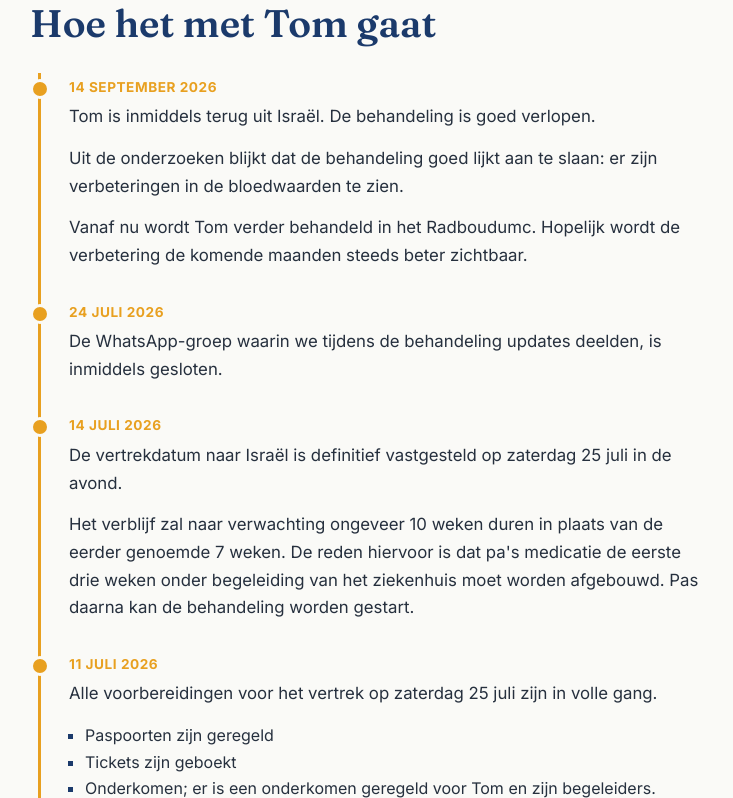
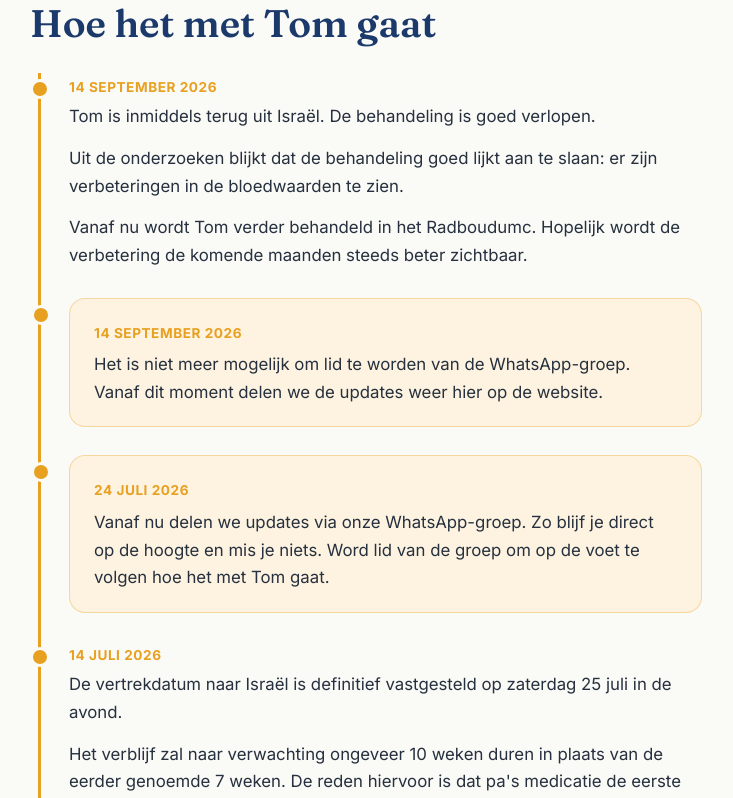
Before and after one commit to arnowals-art/help-tom, a React (Vite) app: page / in a window 1280 px wide. Shown: the part 1473-2271 px from the top of the page, without its empty margins (274-1007 px from the left). Built offline with nearby package versions, Linux system fonts and the light colour scheme; no server answers.

Commit message:
updates website

```diff
--- a/src/components/Updates.jsx
+++ b/src/components/Updates.jsx
@@ -9,8 +9,21 @@ export const UPDATES = [
     </>,
   },
   {
+    date: '14 september 2026',
+    channel: true,
+    text: <p>
+      Het is niet meer mogelijk om lid te worden van de WhatsApp-groep.
+      Vanaf dit moment delen we de updates weer hier op de website.
+    </p>,
+  },
+  {
     date: '24 juli 2026',
-    text: <p>De WhatsApp-groep waarin we tijdens de behandeling updates deelden, is inmiddels gesloten.</p>,
+    channel: true,
+    text: <p>
+      Vanaf nu delen we updates via onze WhatsApp-groep. Zo blijf je direct
+      op de hoogte en mis je niets. Word lid van de groep om op de voet te
+      volgen hoe het met Tom gaat.
+    </p>,
   },
   {
     date: '14 juli 2026',
@@ -50,8 +63,8 @@ export default function Updates() {
         <span className="section-label">Updates</span>
         <h2 className="section-title">Hoe het met Tom gaat</h2>
         <div className="timeline">
-          {UPDATES.map((u) => (
-            <div className="timeline-item" key={u.date}>
+          {UPDATES.map((u, i) => (
+            <div className={u.channel ? 'timeline-item channel-item' : 'timeline-item'} key={i}>
               <span className="timeline-date">{u.date}</span>
               {u.text}
               {u.slug && (
--- a/src/index.css
+++ b/src/index.css
@@ -1557,39 +1557,17 @@ footer .footer-links {
   color: var(--gold);
 }
 
-/* Uitgelicht blok bovenaan de tijdlijn: het WhatsApp-kanaal. */
+/* Mededeling in de tijdlijn (bijv. over het WhatsApp-kanaal): subtiel
+   oranje kader. Het oranje bolletje op de lijn komt van .timeline-item. */
 .channel-item {
-  background: #e9fbf1;
-  border: 1px solid rgba(37, 211, 102, 0.4);
+  background: var(--gold-tint);
+  border: 1px solid rgba(232, 160, 32, 0.35);
   border-radius: var(--radius);
   padding: 20px 24px;
 }
 
-.channel-item::before {
-  background: #25d366;
-}
-
 .channel-item p {
   margin-top: 6px;
-}
-
-/* Groene WhatsApp-knop. */
-.btn-whatsapp {
-  margin-top: 16px;
-  background: #25d366;
-  color: #fff;
-  box-shadow: 0 6px 24px rgba(37, 211, 102, 0.35);
-}
-
-.btn-whatsapp:not(:disabled):hover {
-  background: #1ebe5b;
-  transform: translateY(-2px);
-}
-
-.wa-icon {
-  width: 22px;
-  height: 22px;
-  fill: currentColor;
 }
 
 @media (max-width: 720px) {
```
